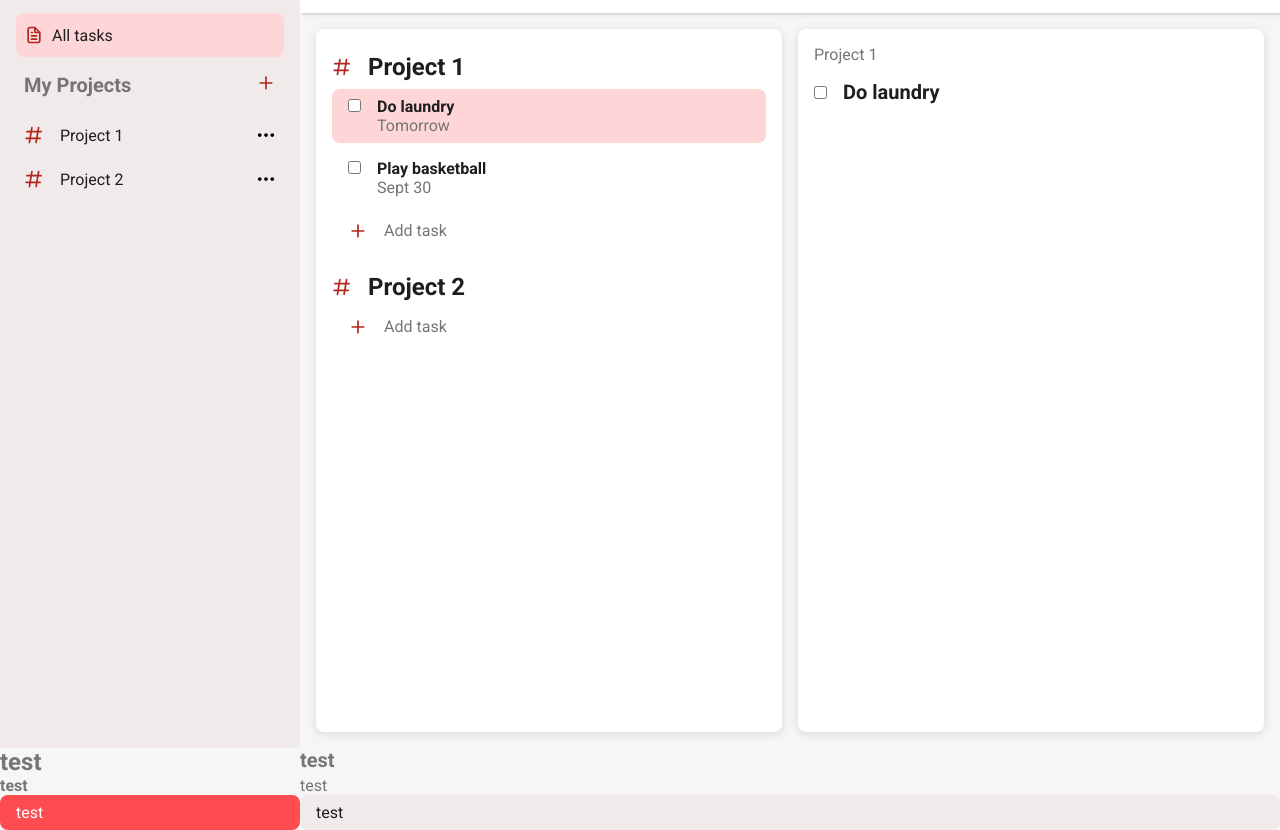
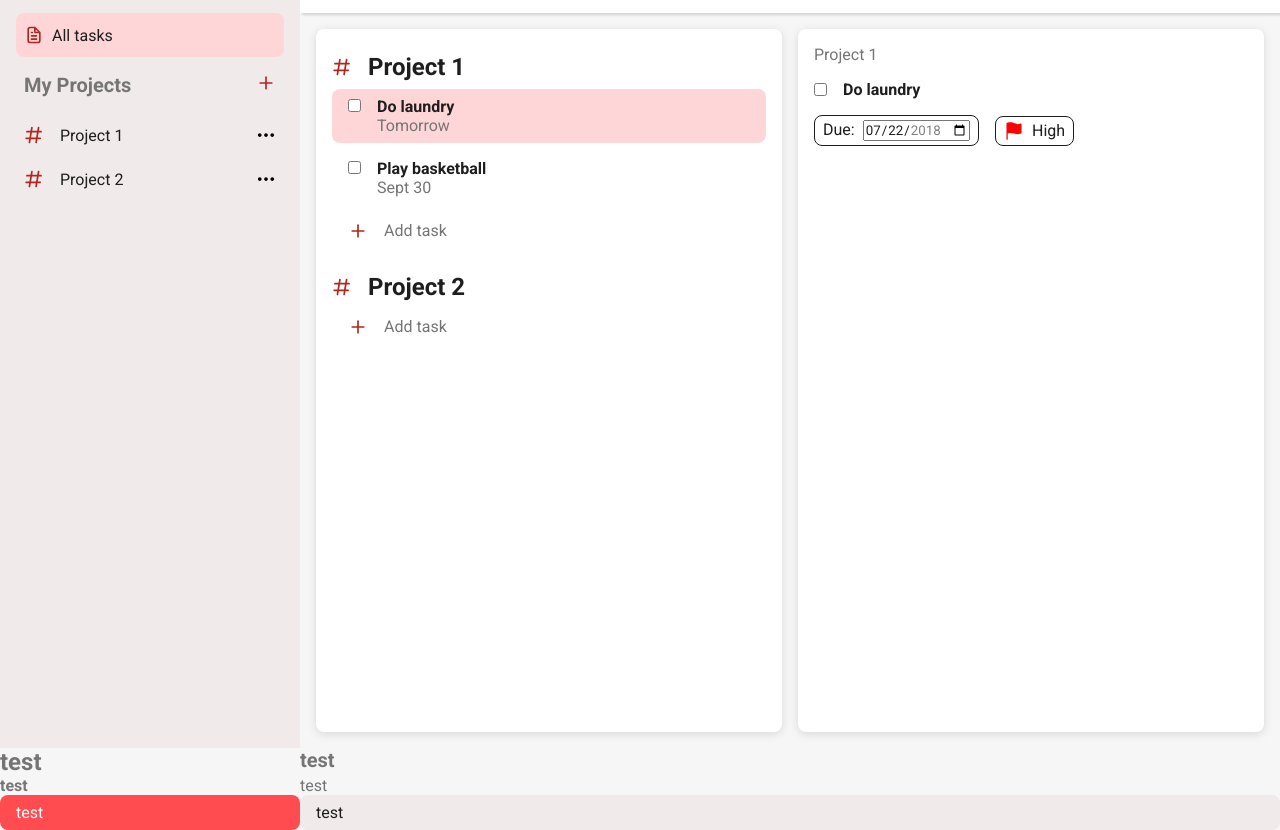
Before and after one commit to Monatric/todo-list, a website built with webpack: page src/template.html in a window 1280 px wide. Shown: the part 52-882 px from the top of the page. Built offline with nearby package versions, Linux system fonts and the light colour scheme.

Commit message:
feat: fix styling for selected project task with date and prio components

```diff
--- a/src/styles.css
+++ b/src/styles.css
@@ -180,6 +180,28 @@ img[alt="Dot menu"]:hover {
   padding: 0 0.5rem;
 }
 
+.due-date-picker {
+  padding: 0.25rem 0.5rem;
+  border-radius: 8px;
+  display: flex;
+  gap: 0.5rem;
+  border: 1px solid #1e1e1e;
+}
+
+.priority-btn {
+  padding: 0.25rem 0.5rem;
+  border-radius: 8px;
+  font-size: 0.75rem;
+  display: flex;
+  gap: 0.5rem;
+  cursor: pointer;
+  border: 1px solid #1e1e1e;
+}
+
+.priority-btn:hover {
+  background-color: var(--hover-item);
+}
+
 /* main */
 
 main {
@@ -233,11 +255,22 @@ section.project {
 
 /* selected project task */
 
-#selected-project-task  .main-task {
+#selected-project-task .main_task {
   display: flex;
-  align-items: center;
   gap: 1rem;
   margin: 1rem 0;
+  flex-direction: column;
+}
+
+.main_task .project__task_title {
+  display: flex;
+  gap: 1rem;
+}
+
+.main_task .main_task_details {
+  display: flex;
+  gap: 1rem;
+  align-items: center;
 }
 
 /*
--- a/src/template.html
+++ b/src/template.html
@@ -77,11 +77,28 @@
       </div>
       <div class="card" id="selected-project-task">
         <p class="sub-text">Project 1</p>
-        <div class="main-task">
-          <input type="checkbox" name="" id="" />
-            <div class="project__task_title">
-              <h3 class="title">Do laundry</h3>
+        <div class="main_task">
+          <div class="project__task_title">
+            <input type="checkbox" name="" id="" />
+            <p class="title">Do laundry</p>
+          </div>
+          <div class="main_task_details">
+            <div class="main_task_date due-date-picker">
+              <label for="start">Due:</label>
+              <input
+                type="date"
+                id="start"
+                name="trip-start"
+                value="2018-07-22"
+                min="2018-01-01"
+                max="2018-12-31"
+              />
             </div>
+            <div class="main_task_priority priority-btn">
+              <img src="./icons/flag-high.svg" alt="Priority svg" class="svg" />
+              <p>High</p>
+            </div>
+          </div>
         </div>
       </div>
     </main>
```
